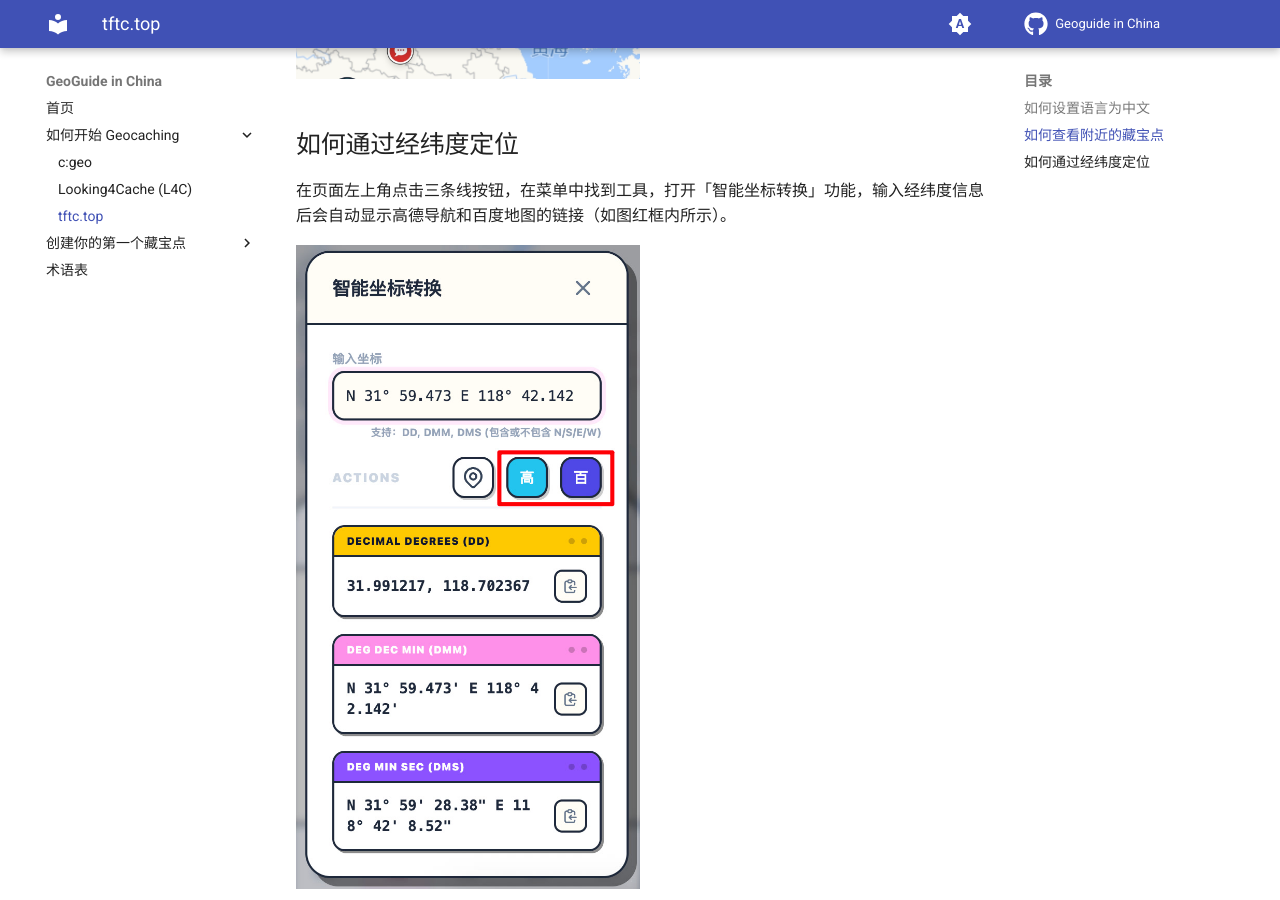
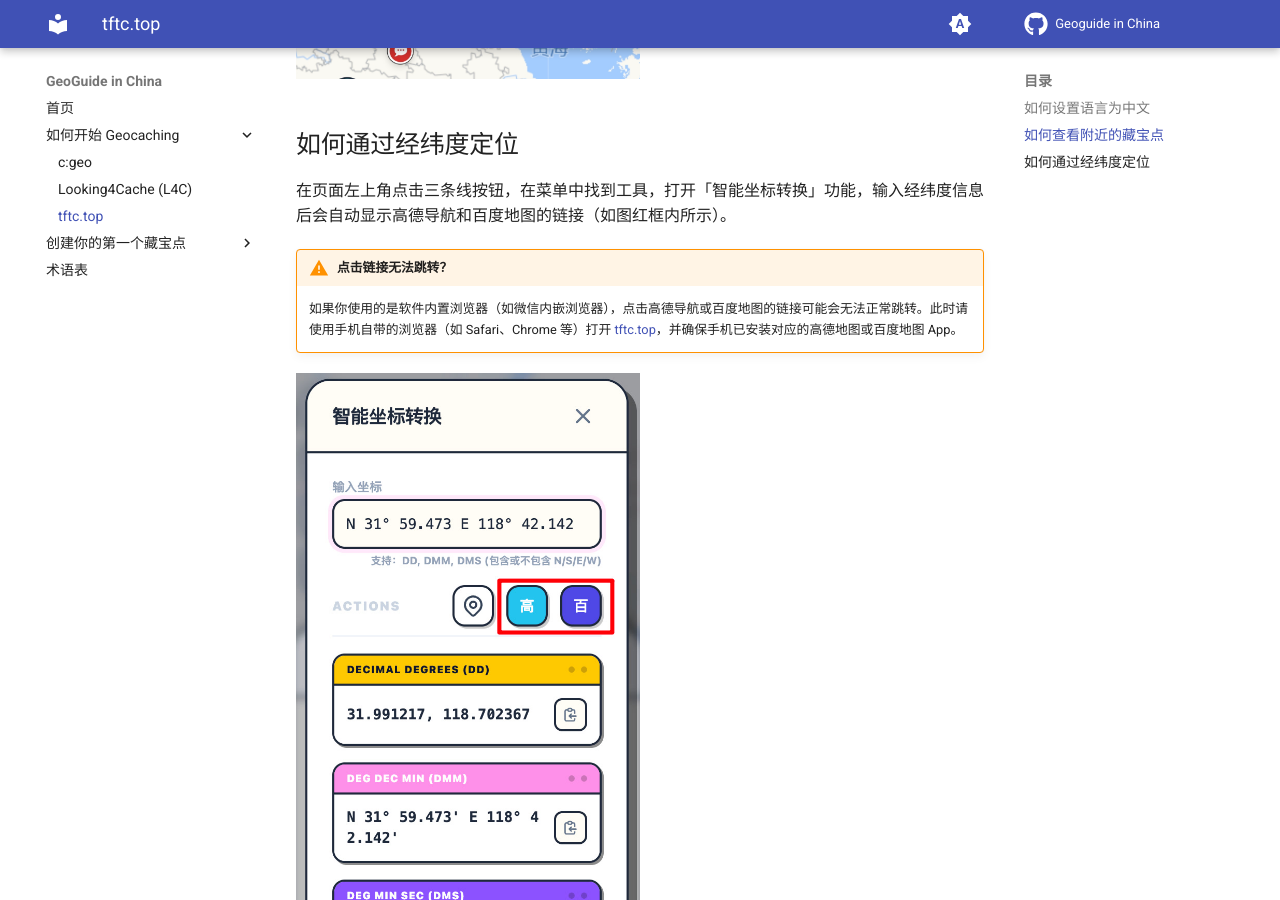
Before and after one commit to Konano/geoguide-in-china, an MkDocs documentation site: the page built from docs/getting-started/tftc.md, in a window 1280 px wide and 900 px high, scrolled down 1534 px. Built offline with MkDocs 1.6.1 and Material for MkDocs 9.7.7, drawn with Linux system fonts in a browser that asks for light colours; comment, search, counter and statistics services are not loaded.

Commit message:
添加关于链接跳转问题的警告说明

```diff
--- a/docs/getting-started/tftc.md
+++ b/docs/getting-started/tftc.md
@@ -20,4 +20,7 @@
 
 在页面左上角点击三条线按钮，在菜单中找到工具，打开「智能坐标转换」功能，输入经纬度信息后会自动显示高德导航和百度地图的链接（如图红框内所示）。
 
+!!! warning "点击链接无法跳转？"
+    如果你使用的是软件内置浏览器（如微信内嵌浏览器），点击高德导航或百度地图的链接可能会无法正常跳转。此时请使用手机自带的浏览器（如 Safari、Chrome 等）打开 [tftc.top](https://tftc.top/)，并确保手机已安装对应的高德地图或百度地图 App。
+
 ![智能坐标转换](./imgs/tftc-3.jpg){ width="50%" }
```
